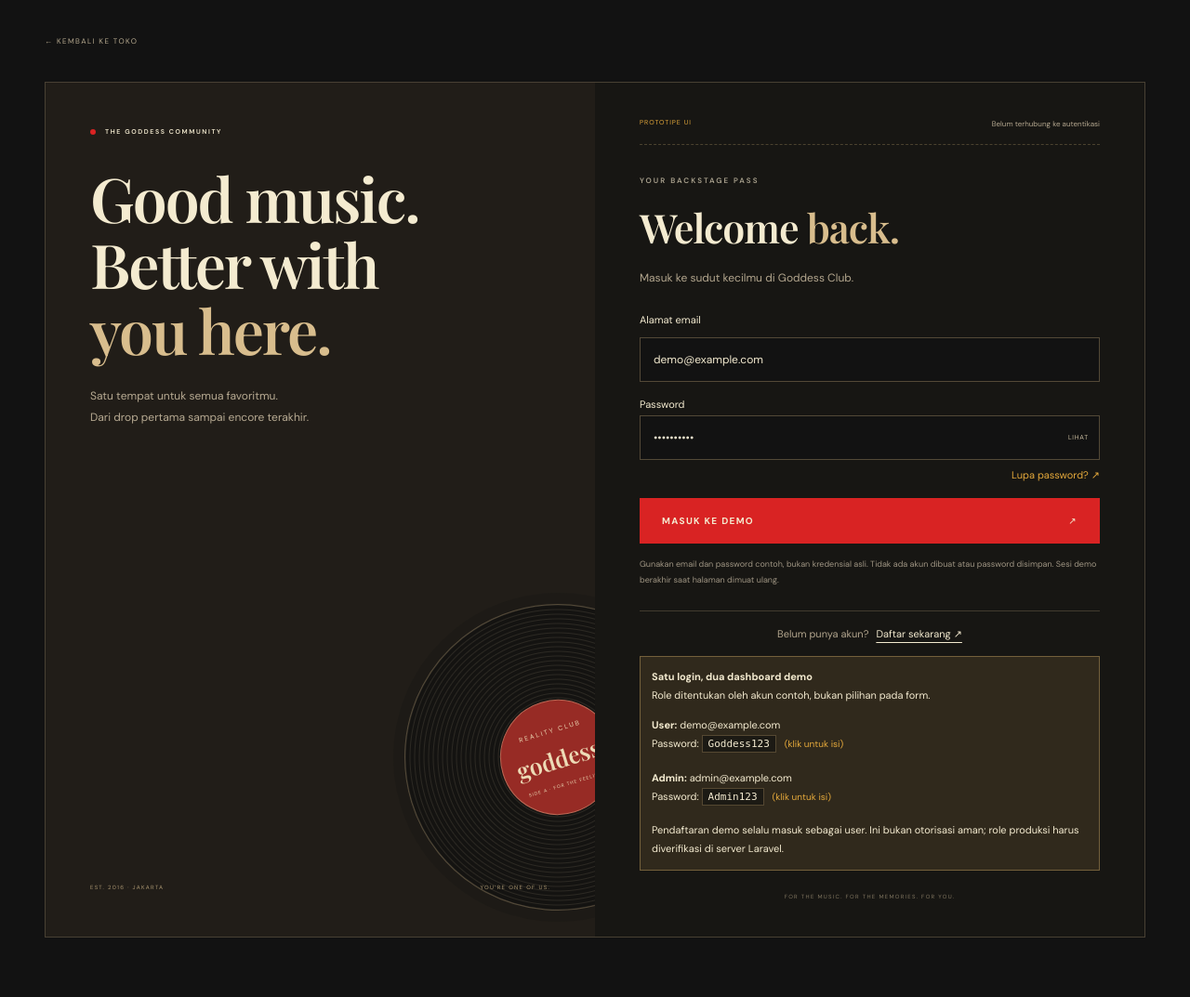
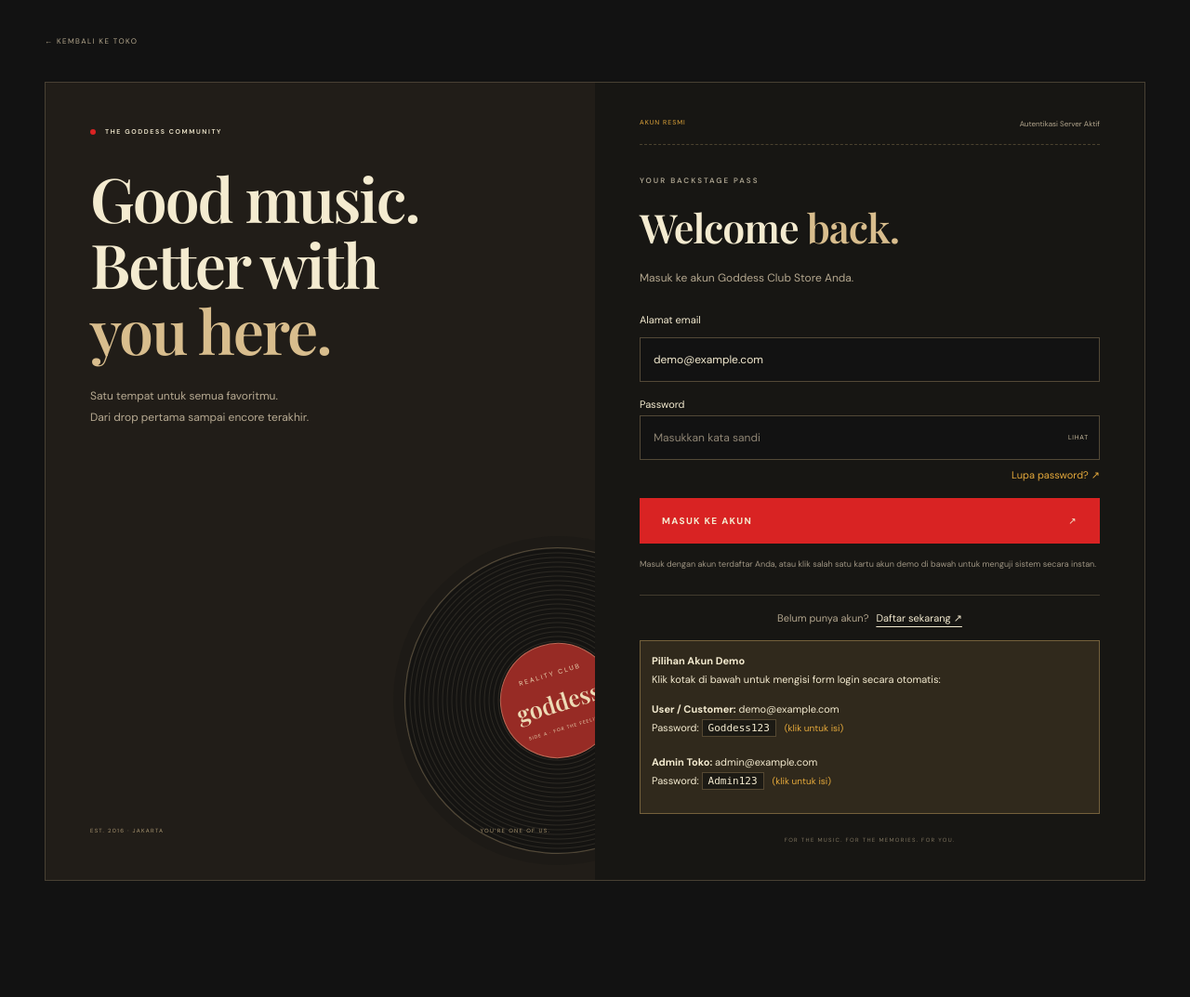
Before and after one commit to Psr354/Goddes-club-store, a Laravel app: page /login in a window 1280 px wide. Shown: the whole page at 93% size. After the commit the page ends 948 px from the top, so only its background shows below. Run offline with Laravel 12, Linux system fonts and the light colour scheme; some web fonts are replaced.

Commit message:
fix(auth): resolve login rate limiting, isolate test db to sqlite, and fix demo account credentials

```diff
--- a/app/Http/Controllers/AuthController.php
+++ b/app/Http/Controllers/AuthController.php
@@ -8,6 +8,7 @@ use Illuminate\Http\RedirectResponse;
 use Illuminate\Http\Request;
 use Illuminate\Support\Facades\Auth;
 use Illuminate\Support\Facades\Password;
+use Illuminate\Support\Facades\RateLimiter;
 use Illuminate\Support\Str;
 use Illuminate\Validation\ValidationException;
 
@@ -29,11 +30,25 @@ class AuthController extends Controller
             'password' => 'required',
         ]);
 
+        $throttleKey = Str::transliterate(Str::lower($request->input('email')).'|'.$request->ip());
+
+        if (RateLimiter::tooManyAttempts($throttleKey, 5)) {
+            $seconds = RateLimiter::availableIn($throttleKey);
+
+            throw ValidationException::withMessages([
+                'email' => "Terlalu banyak percobaan masuk. Silakan tunggu {$seconds} detik sebelum mencoba lagi.",
+            ]);
+        }
+
         if (! Auth::attempt(['email' => $request->email, 'password' => $request->password], $request->boolean('remember'))) {
+            RateLimiter::hit($throttleKey, 60);
+
             throw ValidationException::withMessages([
                 'email' => 'Email atau password tidak cocok.',
             ]);
         }
+
+        RateLimiter::clear($throttleKey);
 
         $user = Auth::user();
         if ($user) {
@@ -43,7 +58,7 @@ class AuthController extends Controller
         $request->session()->regenerate();
 
         return $this->redirectAfterAuth()
-            ->with('success', 'Welcome back to the club!');
+            ->with('success', 'Selamat datang kembali!');
     }
 
     public function showRegister()
--- a/resources/views/auth/login.blade.php
+++ b/resources/views/auth/login.blade.php
@@ -70,12 +70,12 @@
       <!-- Right side: Backstage pass login form -->
       <section class="login-form-panel" aria-labelledby="login-title">
         <div class="login-preview">
-          PROTOTIPE UI <span>Belum terhubung ke autentikasi</span>
+          AKUN RESMI <span>Autentikasi Server Aktif</span>
         </div>
 
         <div class="eyebrow muted">YOUR BACKSTAGE PASS</div>
         <h2 id="login-title">Welcome <em>back.</em></h2>
-        <p class="login-description">Masuk ke sudut kecilmu di Goddess Club.</p>
+        <p class="login-description">Masuk ke akun Goddess Club Store Anda.</p>
 
         @if ($errors->any())
           <div class="login-message" role="status" style="border-color: #d92323; background: #2a1717; color: #fca5a5; margin-bottom: 20px;">
@@ -90,7 +90,7 @@
         @endif
 
         <div id="reset-sim-alert" class="login-message" role="status" style="display:none; border-color: #e5a93b; color: #fde68a;">
-          Simulasi saja: email reset tidak dikirim. Pemulihan password akan dihubungkan saat backend Laravel tersedia.
+          Silakan gunakan fitur lupa password untuk mengatur ulang kata sandi Anda.
         </div>
 
         <form method="POST" action="{{ route('login') }}" id="login-form">
@@ -105,7 +105,7 @@
           </div>
 
           <div class="login-password">
-            <input id="auth-password" name="password" type="password" autocomplete="current-password" minlength="8" required placeholder="Minimal 8 karakter" aria-describedby="auth-demo-note" value="Goddess123">
+            <input id="auth-password" name="password" type="password" autocomplete="current-password" minlength="8" required placeholder="Masukkan kata sandi">
             <button type="button" id="toggle-pw-btn" aria-controls="auth-password" aria-pressed="false" onclick="togglePasswordVisibility()">LIHAT</button>
           </div>
 
@@ -114,25 +114,25 @@
           </div>
 
           <button class="primary login-submit" type="submit" style="margin-top:16px;">
-            MASUK KE DEMO <span>↗</span>
+            MASUK KE AKUN <span>&nearr;</span>
           </button>
 
           <p id="auth-demo-note" class="login-demo-note">
-            Gunakan email dan password contoh, bukan kredensial asli. Tidak ada akun dibuat atau password disimpan. Sesi demo berakhir saat halaman dimuat ulang.
+            Masuk dengan akun terdaftar Anda, atau klik salah satu kartu akun demo di bawah untuk menguji sistem secara instan.
           </p>
         </form>
 
         <div class="login-switch">
-          Belum punya akun? <a href="{{ route('register') }}">Daftar sekarang ↗</a>
+          Belum punya akun? <a href="{{ route('register') }}">Daftar sekarang &nearr;</a>
         </div>
 
         <div class="login-message">
-          <strong>Satu login, dua dashboard demo</strong>
-          <p>Role ditentukan oleh akun contoh, bukan pilihan pada form.</p>
+          <strong>Pilihan Akun Demo</strong>
+          <p>Klik kotak di bawah untuk mengisi form login secara otomatis:</p>
 
           <div class="demo-account-row" onclick="fillDemo('demo@example.com', 'Goddess123')" title="Klik untuk otomatis mengisi">
             <p style="margin:0;">
-              <strong>User:</strong> demo@example.com<br>
+              <strong>User / Customer:</strong> demo@example.com<br>
               Password: <code>Goddess123</code>
               <small style="color: #e5a93b; font-size: 10px; margin-left: 6px;">(klik untuk isi)</small>
             </p>
@@ -140,15 +140,11 @@
 
           <div class="demo-account-row" onclick="fillDemo('admin@example.com', 'Admin123')" title="Klik untuk otomatis mengisi">
             <p style="margin:0;">
-              <strong>Admin:</strong> admin@example.com<br>
+              <strong>Admin Toko:</strong> admin@example.com<br>
               Password: <code>Admin123</code>
               <small style="color: #e5a93b; font-size: 10px; margin-left: 6px;">(klik untuk isi)</small>
             </p>
           </div>
-
-          <p style="margin-top: 10px; margin-bottom: 0;">
-            Pendaftaran demo selalu masuk sebagai user. Ini bukan otorisasi aman; role produksi harus diverifikasi di server Laravel.
-          </p>
         </div>
 
         <div class="login-panel-footer">FOR THE MUSIC. FOR THE MEMORIES. FOR YOU.</div>
--- a/routes/web.php
+++ b/routes/web.php
@@ -42,9 +42,9 @@ Route::get('/track', [TrackController::class, 'show'])->name('track');
 */
 
 Route::get('/login', [AuthController::class, 'showLogin'])->name('login');
-Route::post('/login', [AuthController::class, 'login'])->middleware('throttle:5,1');
+Route::post('/login', [AuthController::class, 'login'])->middleware('throttle:30,1');
 Route::get('/register', [AuthController::class, 'showRegister'])->name('register');
-Route::post('/register', [AuthController::class, 'register'])->middleware('throttle:3,1');
+Route::post('/register', [AuthController::class, 'register'])->middleware('throttle:15,1');
 Route::post('/logout', [AuthController::class, 'logout'])->name('logout');
 
 Route::get('/forgot-password', [AuthController::class, 'showForgotPassword'])->name('password.request');
```
Also changed, not shown: tests/Feature/AuthTest.php (+25 -0 lines), tests/Feature/ExampleTest.php (+3 -1 lines), tests/TestCase.php (+27 -1 lines), 1 other file.
